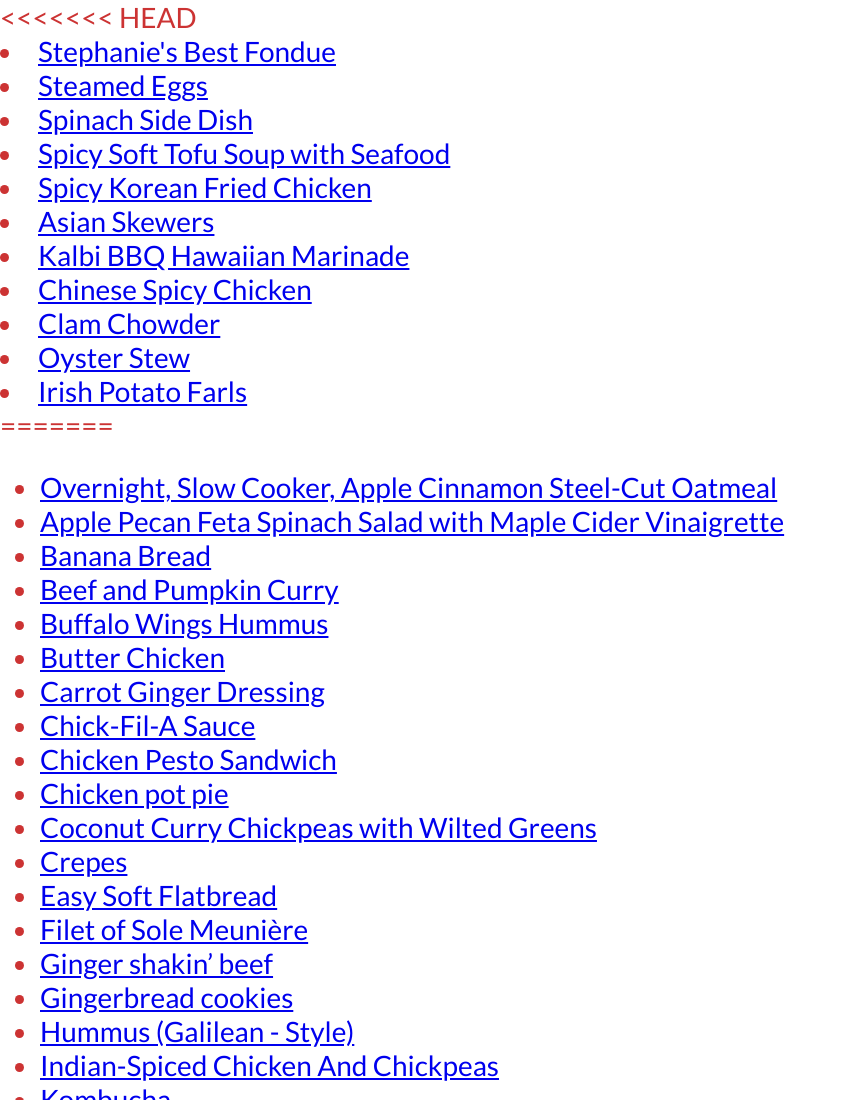
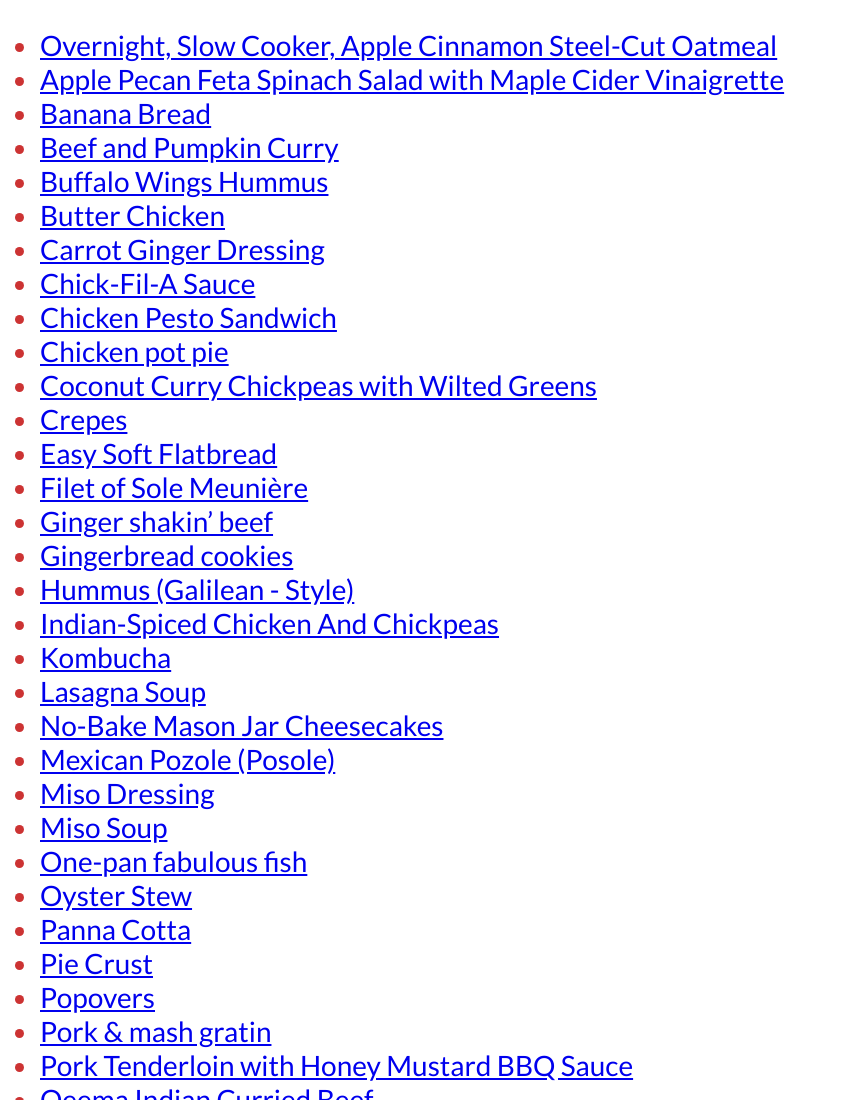
Before and after one commit to bddap/kaylee-kitchen, a plain HTML site: page docs/index.html in a window 1280 px wide. Shown: the top 1100 px of the page, without its empty margins (0-848 px from the left). Drawn offline with Linux system fonts and the light colour scheme.

Commit message:
resolved conflict with index.html

```diff
--- a/docs/index.html
+++ b/docs/index.html
@@ -1,16 +1,3 @@
-<<<<<<< HEAD
-<li><a href="stephanie's-best-fondue.html">Stephanie's Best Fondue</a></li>
-<li><a href="steamed-eggs.html">Steamed Eggs</a></li>
-<li><a href="spinach-side-dish.html">Spinach Side Dish</a></li>
-<li><a href="spicy-soft-tofu-soup-with-seafood.html">Spicy Soft Tofu Soup with Seafood</a></li>
-<li><a href="spicy-korean-fried-chicken.html">Spicy Korean Fried Chicken</a></li>
-<li><a href="asian-skewers.html">Asian Skewers</a></li>
-<li><a href="kalbi-bbq-hawaiian-marinade.html">Kalbi BBQ Hawaiian Marinade</a></li>
-<li><a href="chinese-spicy-chicken.html">Chinese Spicy Chicken</a></li>
-<li><a href="clam-chowder.html">Clam Chowder</a></li>
-<li><a href="oyster-stew.html">Oyster Stew</a></li>
-<li><a href="irish-potato-farls.html">Irish Potato Farls</a></li>
-=======
 <!DOCTYPE html>
 <html>
   <head>
@@ -173,4 +160,3 @@
     </ul>
   </body>
 </html>
->>>>>>> master
```
